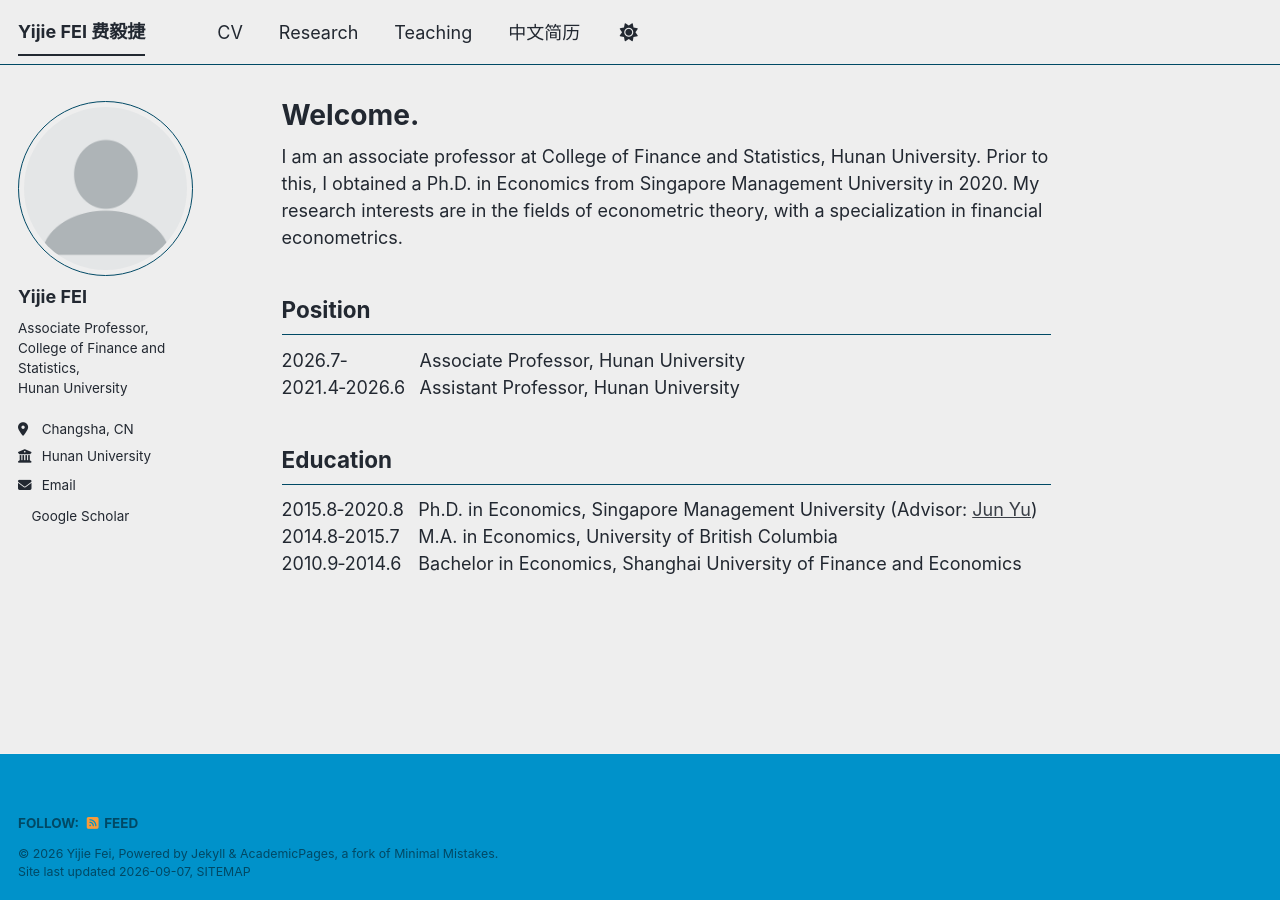
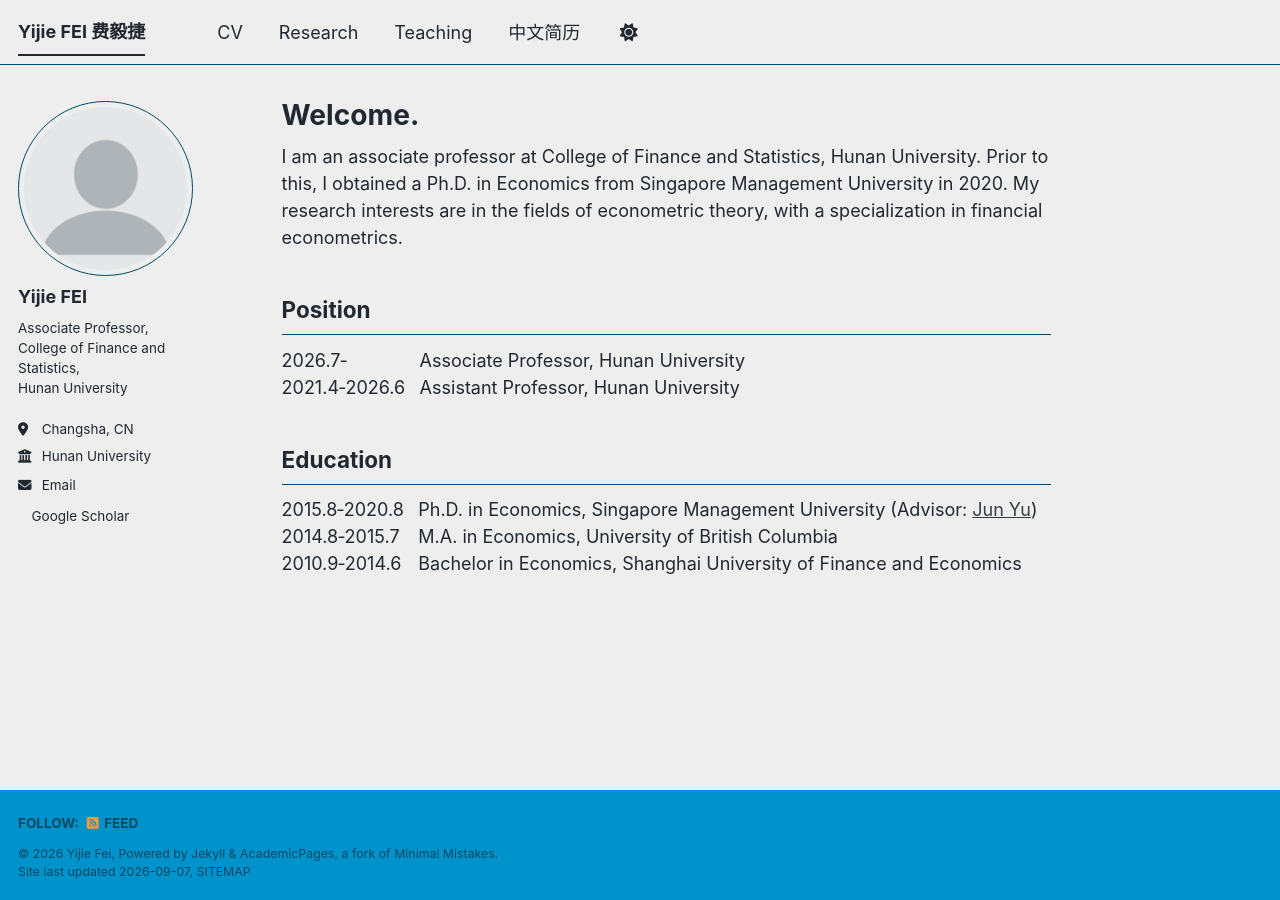
Before and after one commit to yijiefei/yijiefei.github.io, a Jekyll site: the page built from _pages/about.md, in a window 1280 px wide. Built offline with Jekyll 4.4.1, drawn with Linux system fonts in a browser that asks for light colours; a style sheet for code colours, icons or effects is not loaded.

Commit message:
Update custom.scss

```diff
--- a/_sass/custom.scss
+++ b/_sass/custom.scss
@@ -2,7 +2,6 @@
 
 footer {
   position: static !important;
-  margin-top: 3rem !important;
 }
 
 body.layout--single #main {
```
